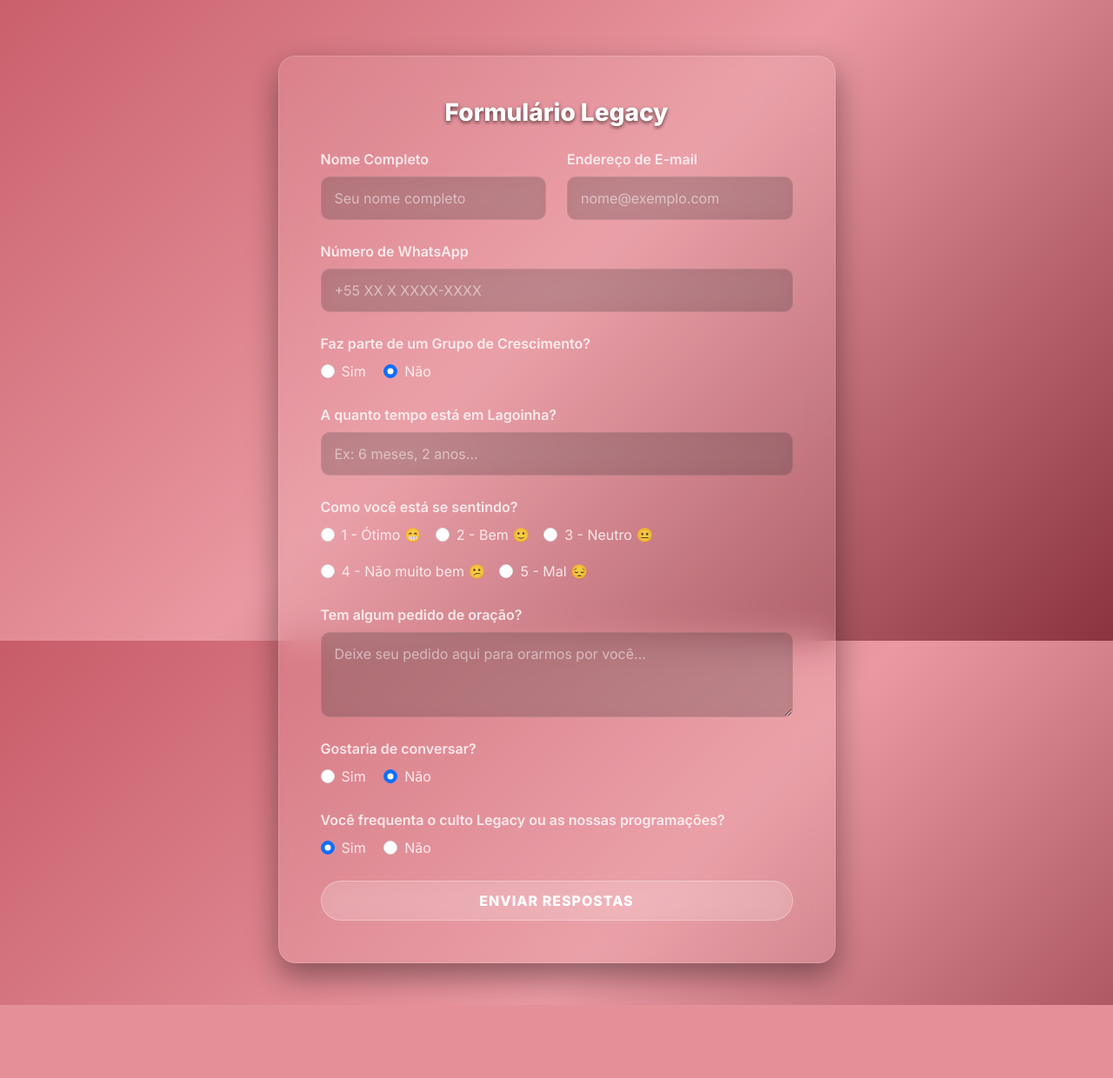
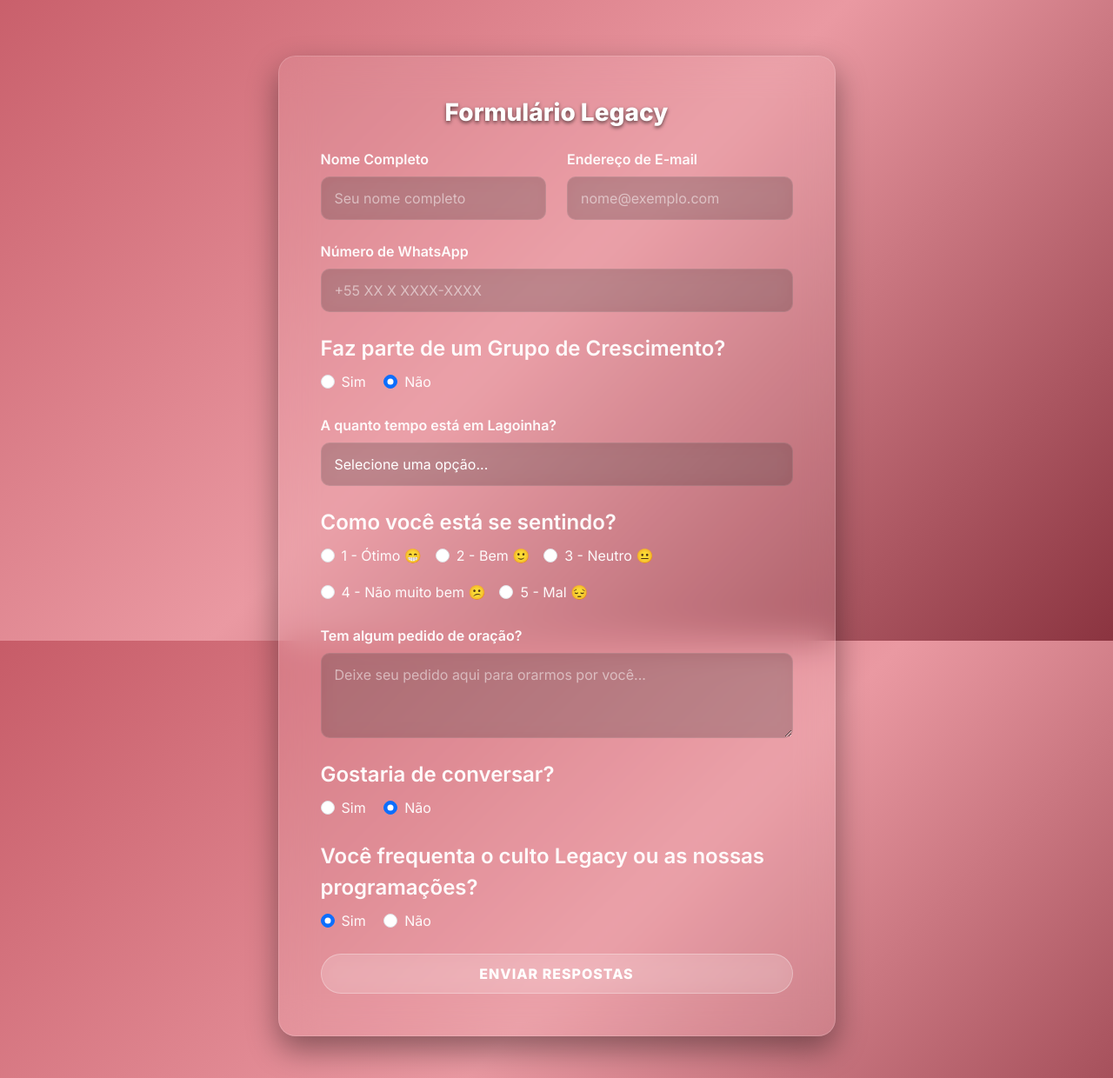
Before and after one commit to dmorais895/LegacyPeople, a Django app: page /form/ in a window 1280 px wide. Shown: the part 63-1303 px from the top of the page at 87% size. Before the commit the page ends 1219 px from the top, so only its background shows below. Run offline with Django 4.2, Linux system fonts and the light colour scheme; style sheets or scripts are compiled from the project's sources; some libraries are stand-ins or nearby versions.

Commit message:
feat: fix frontend apointments

```diff
--- a/legacy_people/static/legacy_people/scss/_layout.scss
+++ b/legacy_people/static/legacy_people/scss/_layout.scss
@@ -7,25 +7,41 @@ body {
     min-height: 100vh;
     font-family: vars.$font-family;
     margin: 0;
+
+    // Fix: background-attachment: fixed is buggy on iOS/Safari WebKit
+    @supports (-webkit-touch-callout: none) {
+        background-attachment: scroll;
+    }
 }
 
 /* Glass/Acrylic Panels */
 .glass-panel {
     background: vars.$glass-bg;
-    backdrop-filter: blur(vars.$glass-blur);
-    -webkit-backdrop-filter: blur(vars.$glass-blur);
+    // Fix: use reduced blur on mobile for GPU performance
+    backdrop-filter: blur(vars.$glass-blur-mobile);
+    -webkit-backdrop-filter: blur(vars.$glass-blur-mobile);
     border: 1px solid vars.$glass-border;
     border-radius: 20px;
     box-shadow: 0 15px 35px rgba(0, 0, 0, 0.4);
     color: vars.$text-light;
+
+    @media (min-width: 768px) {
+        backdrop-filter: blur(vars.$glass-blur);
+        -webkit-backdrop-filter: blur(vars.$glass-blur);
+    }
 }
 
 /* Navbar */
 .navbar-glass {
     background: rgba(0, 0, 0, 0.4) !important;
-    backdrop-filter: blur(15px);
-    -webkit-backdrop-filter: blur(15px);
+    backdrop-filter: blur(8px);
+    -webkit-backdrop-filter: blur(8px);
     border-bottom: 1px solid rgba(255, 255, 255, 0.1);
+
+    @media (min-width: 768px) {
+        backdrop-filter: blur(15px);
+        -webkit-backdrop-filter: blur(15px);
+    }
 }
 
 .navbar-brand {
--- a/legacy_people/static/legacy_people/scss/_variables.scss
+++ b/legacy_people/static/legacy_people/scss/_variables.scss
@@ -4,8 +4,9 @@ $bg-gradient-start: #c75c68;
 $bg-gradient-mid: #ea99a2;
 $bg-gradient-end: #8b3440;
 $text-light: #ffffff;
-$text-light-opacity: rgba(255, 255, 255, 0.8);
+$text-light-opacity: rgba(255, 255, 255, 0.95); // Increased from 0.8 for WCAG contrast
 $text-shadow-color: rgba(199, 92, 104, 0.6);
 $glass-bg: rgba(255, 255, 255, 0.08);
 $glass-border: rgba(255, 255, 255, 0.15);
 $glass-blur: 20px;
+$glass-blur-mobile: 8px; // Reduced blur for mobile GPU performance
--- a/legacy_people/static/legacy_people/scss/main.scss
+++ b/legacy_people/static/legacy_people/scss/main.scss
@@ -1,5 +1,3 @@
 @use 'variables';
 @use 'layout';
 @use 'components';
-
-@import url('https://fonts.googleapis.com/css2?family=Inter:wght@300;400;600;800&display=swap');
--- a/legacy_people/templates/legacy_people/base.html
+++ b/legacy_people/templates/legacy_people/base.html
@@ -1,10 +1,14 @@
 {% load static compress %}
 <!DOCTYPE html>
-<html lang="en">
+<html lang="pt-BR">
 <head>
     <meta charset="UTF-8">
     <meta name="viewport" content="width=device-width, initial-scale=1.0">
     <title>LegacyPeople</title>
+    <!-- Google Fonts: preconnect for faster loading (Fix: was blocking @import in SCSS) -->
+    <link rel="preconnect" href="https://fonts.googleapis.com">
+    <link rel="preconnect" href="https://fonts.gstatic.com" crossorigin>
+    <link href="https://fonts.googleapis.com/css2?family=Inter:wght@300;400;600;800&display=swap" rel="stylesheet">
     <!-- Bootstrap CSS -->
     <link href="https://cdn.jsdelivr.net/npm/bootstrap@5.3.0/dist/css/bootstrap.min.css" rel="stylesheet">
     <!-- Custom CSS -->
@@ -16,6 +20,14 @@
     <nav class="navbar navbar-expand-lg navbar-dark navbar-glass">
         <div class="container">
             <a class="navbar-brand fw-bold fs-4" href="{% url 'legacy_people:landing' %}">LegacyPeople</a>
+            <!-- Fix: navbar toggler for mobile (was missing, causing nav to disappear on mobile) -->
+            <button class="navbar-toggler border-0" type="button" data-bs-toggle="collapse"
+                    data-bs-target="#navbarNav" aria-controls="navbarNav"
+                    aria-expanded="false" aria-label="Abrir menu de navegação">
+                <span class="navbar-toggler-icon"></span>
+            </button>
+            <div class="collapse navbar-collapse" id="navbarNav">
+            </div>
         </div>
     </nav>
 
@@ -24,7 +36,7 @@
             {% for message in messages %}
                 <div class="alert alert-{{ message.tags }} alert-dismissible fade show" role="alert">
                     {{ message }}
-                    <button type="button" class="btn-close" data-bs-dismiss="alert" aria-label="Close"></button>
+                    <button type="button" class="btn-close" data-bs-dismiss="alert" aria-label="Fechar"></button>
                 </div>
             {% endfor %}
         {% endif %}
--- a/legacy_people/templates/legacy_people/main_form.html
+++ b/legacy_people/templates/legacy_people/main_form.html
@@ -5,32 +5,32 @@
     <div class="col-md-8 col-lg-7">
         <div class="glass-panel p-4 p-md-5">
             <h3 class="mb-4 text-center fw-bold text-glass">Formulário Legacy</h3>
-            <form action="#" method="POST">
+            <form action="{% url 'legacy_people:main_form' %}" method="POST">
                 {% csrf_token %}
 
                 <div class="row">
                     <!-- Full Name -->
                     <div class="col-md-6 mb-4">
                         <label for="inputName" class="form-label fw-semibold text-glass-light">Nome Completo</label>
-                        <input type="text" class="form-control glass-input" id="inputName" name="name" placeholder="Seu nome completo" required>
+                        <input type="text" class="form-control glass-input" id="inputName" name="name" placeholder="Seu nome completo" required aria-required="true">
                     </div>
 
                     <!-- Email Address -->
                     <div class="col-md-6 mb-4">
                         <label for="inputEmail" class="form-label fw-semibold text-glass-light">Endereço de E-mail</label>
-                        <input type="email" class="form-control glass-input" id="inputEmail" name="email" placeholder="nome@exemplo.com" required>
+                        <input type="email" class="form-control glass-input" id="inputEmail" name="email" placeholder="nome@exemplo.com" required aria-required="true">
                     </div>
                 </div>
 
                 <!-- Whatsapp Number -->
                 <div class="mb-4">
                     <label for="inputWhatsapp" class="form-label fw-semibold text-glass-light">Número de WhatsApp</label>
-                    <input type="text" class="form-control glass-input" id="inputWhatsapp" name="whatsapp" placeholder="+55 XX X XXXX-XXXX" required>
+                    <input type="text" class="form-control glass-input" id="inputWhatsapp" name="whatsapp" placeholder="+55 XX X XXXX-XXXX" required aria-required="true">
                 </div>
 
-                <!-- Faz parte de um grupo de crescimento? -->
-                <div class="mb-4">
-                    <label class="form-label fw-semibold text-glass-light d-block">Faz parte de um Grupo de Crescimento?</label>
+                <!-- Fix: radio group wrapped in fieldset/legend for screen readers -->
+                <fieldset class="mb-4">
+                    <legend class="form-label fw-semibold text-glass-light">Faz parte de um Grupo de Crescimento?</legend>
                     <div class="form-check form-check-inline">
                         <input class="form-check-input" type="radio" name="has_gc" id="gcYes" value="yes" onchange="toggleGC()">
                         <label class="form-check-label text-glass-light" for="gcYes">Sim</label>
@@ -39,23 +39,29 @@
                         <input class="form-check-input" type="radio" name="has_gc" id="gcNo" value="no" onchange="toggleGC()" checked>
                         <label class="form-check-label text-glass-light" for="gcNo">Não</label>
                     </div>
-                </div>
+                </fieldset>
 
                 <!-- GC Name (Hidden by default) -->
-                <div class="mb-4 d-none" id="gcNameDiv">
+                <div class="mb-4 d-none" id="gcNameDiv" aria-hidden="true">
                     <label for="inputGcName" class="form-label fw-semibold text-glass-light">Qual Grupo de Crescimento?</label>
                     <input type="text" class="form-control glass-input" id="inputGcName" name="gc_name" placeholder="Digite o nome ou líder do seu GC">
                 </div>
 
-                <!-- A quanto tempo está em lagoinha? -->
+                <!-- Fix: select instead of free text for quantifiable data analysis -->
                 <div class="mb-4">
                     <label for="inputTime" class="form-label fw-semibold text-glass-light">A quanto tempo está em Lagoinha?</label>
-                    <input type="text" class="form-control glass-input" id="inputTime" name="time_lagoinha" placeholder="Ex: 6 meses, 2 anos..." required>
+                    <select class="form-control glass-input" id="inputTime" name="time_lagoinha" required aria-required="true">
+                        <option value="" disabled selected>Selecione uma opção...</option>
+                        <option value="menos_6_meses">Menos de 6 meses</option>
+                        <option value="6_meses_1_ano">Entre 6 meses e 1 ano</option>
+                        <option value="1_3_anos">Entre 1 e 3 anos</option>
+                        <option value="mais_3_anos">Mais de 3 anos</option>
+                    </select>
                 </div>
 
-                <!-- Como você está se sentindo? -->
-                <div class="mb-4">
-                    <label class="form-label fw-semibold text-glass-light d-block">Como você está se sentindo?</label>
+                <!-- Fix: radio group wrapped in fieldset/legend -->
+                <fieldset class="mb-4">
+                    <legend class="form-label fw-semibold text-glass-light">Como você está se sentindo?</legend>
                     <div class="d-flex flex-wrap gap-3 mt-2">
                         <div class="form-check">
                             <input class="form-check-input" type="radio" name="feeling" id="feeling1" value="1" required>
@@ -78,7 +84,7 @@
                             <label class="form-check-label text-glass-light" for="feeling5">5 - Mal 😔</label>
                         </div>
                     </div>
-                </div>
+                </fieldset>
 
                 <!-- Tem algum pedido de oração? -->
                 <div class="mb-4">
@@ -86,9 +92,9 @@
                     <textarea class="form-control glass-input" id="inputPrayer" name="prayer_request" rows="3" placeholder="Deixe seu pedido aqui para orarmos por você..."></textarea>
                 </div>
 
-                <!-- Gostaria de conversar? -->
-                <div class="mb-4">
-                    <label class="form-label fw-semibold text-glass-light d-block">Gostaria de conversar?</label>
+                <!-- Fix: radio group wrapped in fieldset/legend -->
+                <fieldset class="mb-4">
+                    <legend class="form-label fw-semibold text-glass-light">Gostaria de conversar?</legend>
                     <div class="form-check form-check-inline">
                         <input class="form-check-input" type="radio" name="wants_chat" id="chatYes" value="yes">
                         <label class="form-check-label text-glass-light" for="chatYes">Sim</label>
@@ -97,11 +103,11 @@
                         <input class="form-check-input" type="radio" name="wants_chat" id="chatNo" value="no" checked>
                         <label class="form-check-label text-glass-light" for="chatNo">Não</label>
                     </div>
-                </div>
+                </fieldset>
 
-                <!-- Você frequenta o culto Legacy ou as nossas programações? -->
-                <div class="mb-4">
-                    <label class="form-label fw-semibold text-glass-light d-block">Você frequenta o culto Legacy ou as nossas programações?</label>
+                <!-- Fix: radio group wrapped in fieldset/legend -->
+                <fieldset class="mb-4">
+                    <legend class="form-label fw-semibold text-glass-light">Você frequenta o culto Legacy ou as nossas programações?</legend>
                     <div class="form-check form-check-inline">
                         <input class="form-check-input" type="radio" name="frequents_legacy" id="legacyYes" value="yes" onchange="toggleLegacy()" checked>
                         <label class="form-check-label text-glass-light" for="legacyYes">Sim</label>
@@ -110,10 +116,10 @@
                         <input class="form-check-input" type="radio" name="frequents_legacy" id="legacyNo" value="no" onchange="toggleLegacy()">
                         <label class="form-check-label text-glass-light" for="legacyNo">Não</label>
                     </div>
-                </div>
+                </fieldset>
 
-                <!-- Se não, oque te faria se interessar mais? (Hidden by default) -->
-                <div class="mb-5 d-none" id="legacyReasonDiv">
+                <!-- Hidden by default -->
+                <div class="mb-5 d-none" id="legacyReasonDiv" aria-hidden="true">
                     <label for="inputLegacyReason" class="form-label fw-semibold text-glass-light">O que te faria se interessar mais pelo ministério?</label>
                     <textarea class="form-control glass-input" id="inputLegacyReason" name="legacy_reason" rows="3" placeholder="Sua opinião é muito importante para nós. O que podemos melhorar?"></textarea>
                 </div>
@@ -125,24 +131,25 @@
 </div>
 
 <script>
+    // Fix: use aria-hidden toggle alongside d-none for screen reader support
     function toggleGC() {
-        var yesRadio = document.getElementById('gcYes');
-        var gcNameDiv = document.getElementById('gcNameDiv');
-        if(yesRadio.checked) {
-            gcNameDiv.classList.remove('d-none');
-        } else {
-            gcNameDiv.classList.add('d-none');
+        const yesRadio = document.getElementById('gcYes');
+        const gcNameDiv = document.getElementById('gcNameDiv');
+        const isVisible = yesRadio.checked;
+        gcNameDiv.classList.toggle('d-none', !isVisible);
+        gcNameDiv.setAttribute('aria-hidden', String(!isVisible));
+        if (!isVisible) {
             document.getElementById('inputGcName').value = '';
         }
     }
 
     function toggleLegacy() {
-        var noRadio = document.getElementById('legacyNo');
-        var legacyReasonDiv = document.getElementById('legacyReasonDiv');
-        if(noRadio.checked) {
-            legacyReasonDiv.classList.remove('d-none');
-        } else {
-            legacyReasonDiv.classList.add('d-none');
+        const noRadio = document.getElementById('legacyNo');
+        const legacyReasonDiv = document.getElementById('legacyReasonDiv');
+        const isVisible = noRadio.checked;
+        legacyReasonDiv.classList.toggle('d-none', !isVisible);
+        legacyReasonDiv.setAttribute('aria-hidden', String(!isVisible));
+        if (!isVisible) {
             document.getElementById('inputLegacyReason').value = '';
         }
     }
```
Also changed, not shown: legacy_people/static/legacy_people/scss/_components.scss (+19 -9 lines), legacy_people/templates/legacy_people/landing.html (+4 -4 lines).
